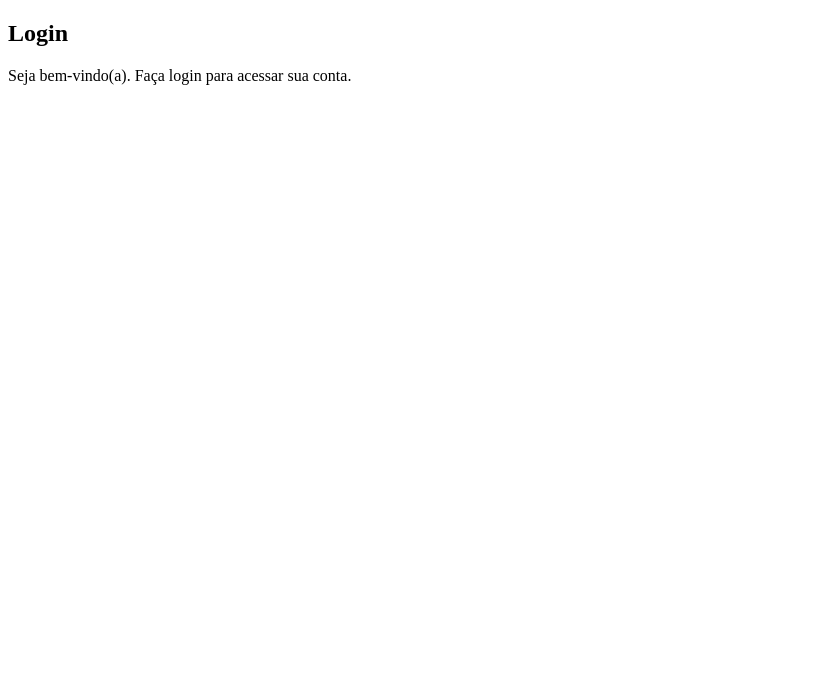
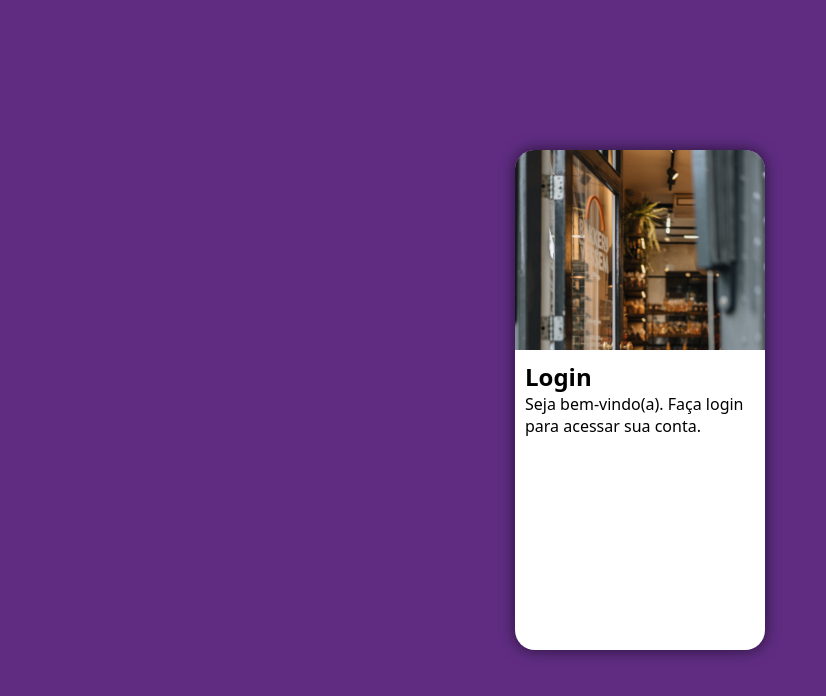
Before and after one commit to FariasEric/repoProjetoLogin, a plain HTML site: page index.html in a window 1280 px wide. Shown: the whole page, without its empty margins (0-826 px from the left). Drawn offline with Linux system fonts and the light colour scheme.

Commit message:
Update style.css

```diff
--- a/estilos/style.css
+++ b/estilos/style.css
@@ -5,3 +5,48 @@
     Verde: #49a09d
     Lilás: #5f2c82
 */
+
+* {
+    font-family: system-ui, -apple-system, BlinkMacSystemFont, 'Segoe UI', Roboto, Oxygen, Ubuntu, Cantarell, 'Open Sans', 'Helvetica Neue', sans-serif;
+    padding: 0px;
+    margin: 0px;
+    box-sizing: border-box;
+}
+
+body, html {
+    background-color: #5f2c82;
+    width: 100vw;
+    height: 100vh;
+}
+
+main{
+    position: relative;
+    height: 100vh;
+    width: 100vw;
+}
+
+section#login{
+    position: absolute;
+    top: 50%;
+    left: 50%;
+    transform: translate(-50%, -50%);
+    overflow: hidden;
+
+    background-color: white;
+    width: 250px;
+    height: 500px;
+    border-radius: 20px;
+    box-shadow: 0px 0px 15px rgba(0, 0, 0, 0.6);
+}
+
+section#login > div#imagem {
+    display: block;
+    background: #5f2c82 url(../imagens/pattern.jpg) no-repeat;
+    background-size: cover;
+    height: 200px;
+}
+
+section#login > div#formulario {
+    display: block;
+    padding: 10px;
+}
```
